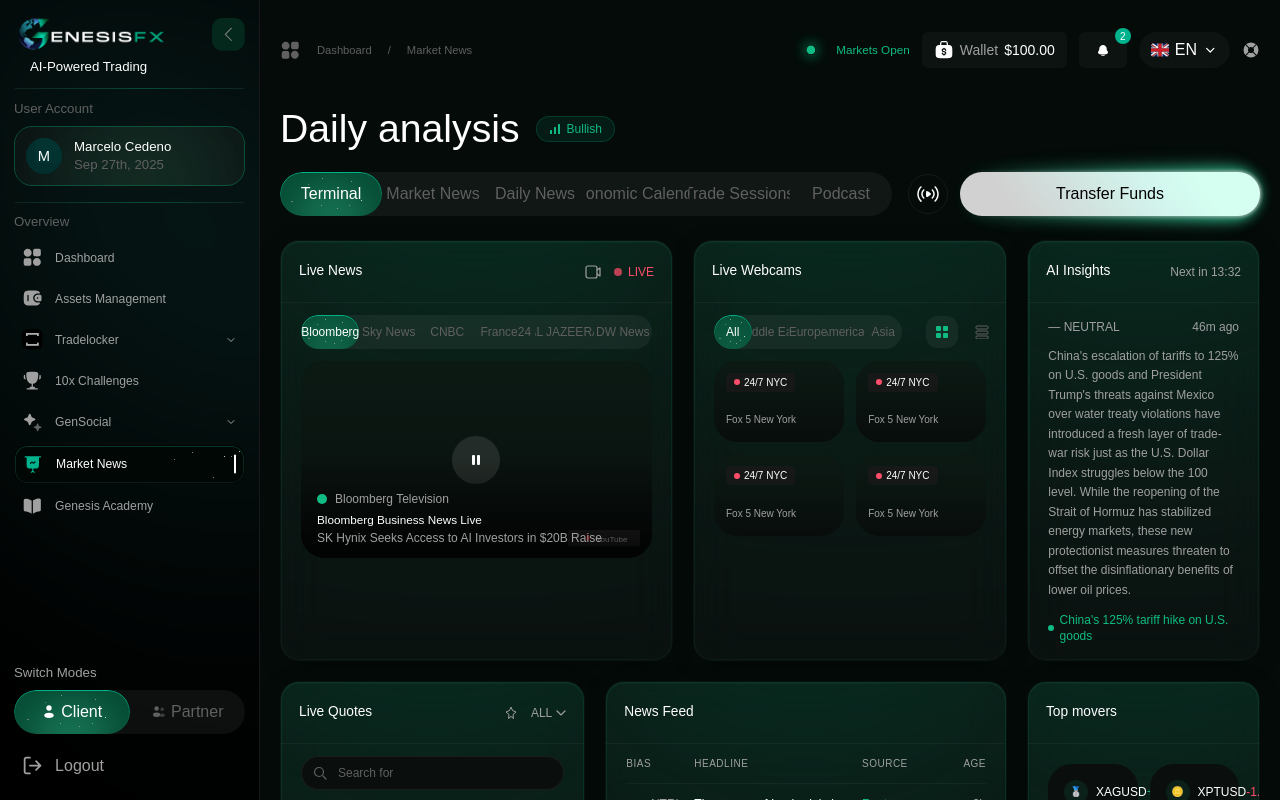
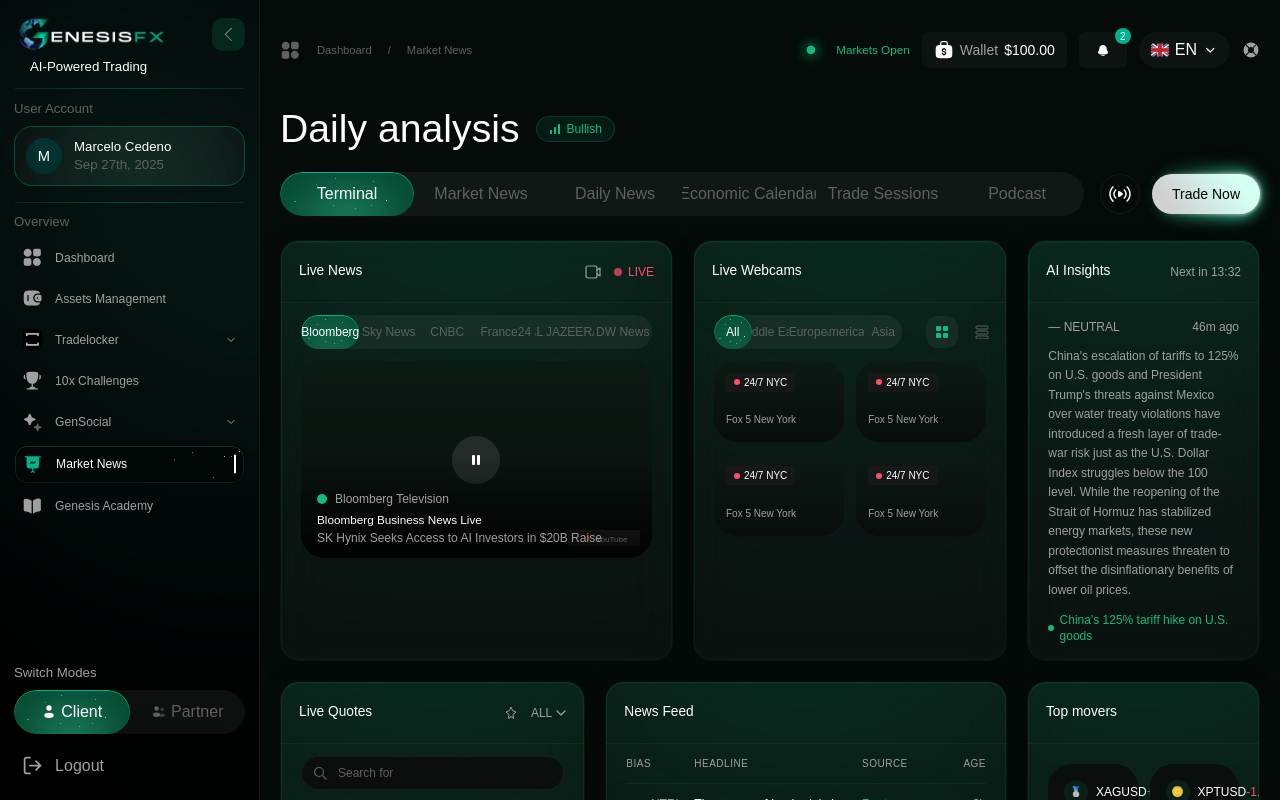
Before and after one commit to Mdx2025/GenesisFxDashboardMDX, a React (Vite) app: page /news in a window 1280 px wide. Built offline with nearby package versions, Linux system fonts and the light colour scheme; a web font is replaced by a local one.

Commit message:
Fix GlowButton: use label prop instead of children

```diff
--- a/src/pages/NewsPage.tsx
+++ b/src/pages/NewsPage.tsx
@@ -436,7 +436,7 @@ export default function NewsPage() {
           {activeTab === 0 && (
             <div className="hidden lg:flex items-center gap-3 shrink-0">
               <LiveStreamIcon />
-              <GlowButton>Trade Now</GlowButton>
+              <GlowButton label="Trade Now" width="auto" height={40} fontSize={14} />
             </div>
           )}
         </div>
```
